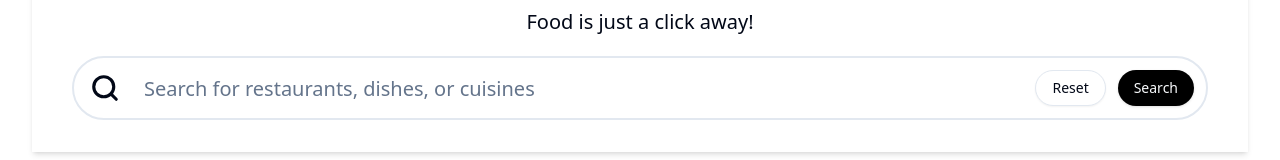
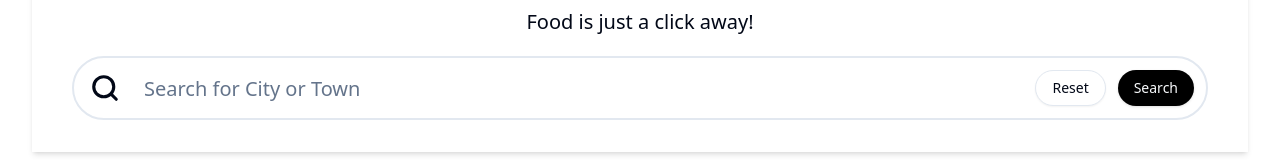
Before and after one commit to VishalPrasanna11/GustoGo, a React (Vite) app in the folder client/: page / in a window 1280 px wide. Shown: the part 938-1098 px from the top of the page. Built offline with nearby package versions, Linux system fonts and the light colour scheme.

Commit message:
Small changes

```diff
--- a/client/src/pages/HomePage.tsx
+++ b/client/src/pages/HomePage.tsx
@@ -16,7 +16,7 @@ const HomePage = () => {
        Savor the Flavor, Wherever You Are!
        </h1>
        <span className="text-xl">Food is just a click away!</span>
-       <SearchBar placeHolder="Search for restaurants, dishes, or cuisines"  onSubmit={handleSearchSubmit} />
+       <SearchBar placeHolder="Search for City or Town"  onSubmit={handleSearchSubmit} />
       </div>
       <div className="grid md:grid-cols-2 gap-5">
       <img src={mobileimg}/>
```
Also changed, not shown: 2 other files (tests, documents, lock files or other folders).
